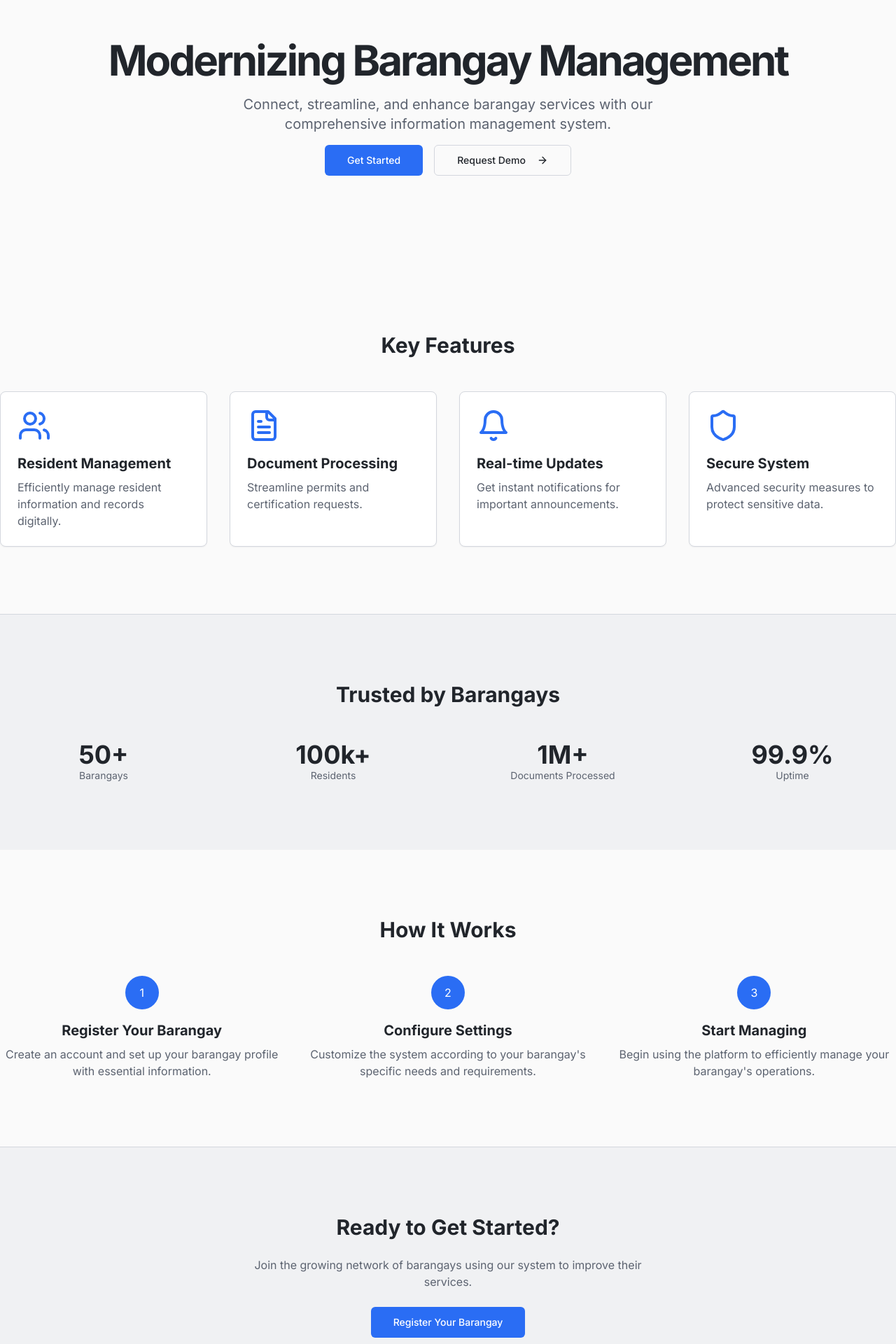
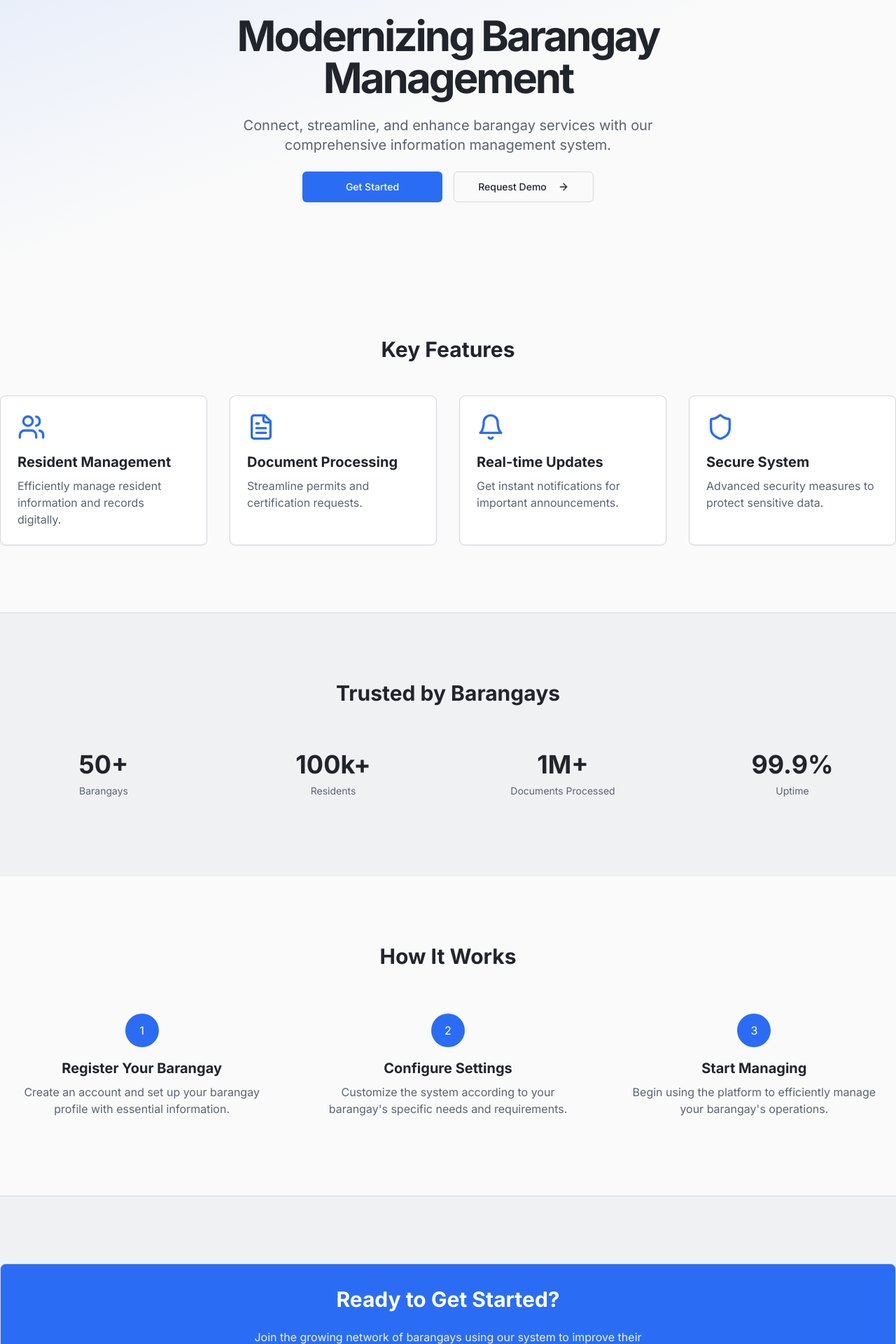
Before and after one commit to DownMan01/barangay-demo, a Next.js app: page / in a window 1280 px wide. Shown: the part 140-2060 px from the top of the page at 70% size. Built offline with nearby package versions, Linux system fonts and the light colour scheme.

Commit message:
Update page.tsx

```diff
--- a/app/page.tsx
+++ b/app/page.tsx
@@ -8,21 +8,23 @@ export default function HomePage() {
   return (
     <div className="flex min-h-screen flex-col">
       <MainNav />
+
       {/* Hero Section */}
-      <section className="mx-auto relative">
-        <div className="container flex flex-col items-center gap-4 py-24 text-center md:py-32">
-          <h1 className="text-3xl font-bold leading-tight tracking-tighter md:text-6xl lg:leading-[1.1]">
+      <section className="relative overflow-hidden">
+        <div className="absolute inset-0 bg-gradient-to-br from-primary/10 via-background to-background -z-10" />
+        <div className="container mx-auto flex flex-col items-center gap-6 py-16 md:py-24 text-center">
+          <h1 className="text-3xl font-bold leading-tight tracking-tighter md:text-5xl lg:text-6xl max-w-[800px]">
             Modernizing Barangay Management
           </h1>
-          <p className="max-w-[640px] text-lg text-muted-foreground sm:text-xl">
+          <p className="max-w-[600px] text-base text-muted-foreground sm:text-lg md:text-xl">
             Connect, streamline, and enhance barangay services with our comprehensive information management system.
           </p>
-          <div className="flex flex-wrap items-center justify-center gap-4">
-            <Button size="lg" asChild>
+          <div className="flex flex-col sm:flex-row items-center justify-center gap-4">
+            <Button size="lg" className="w-full sm:w-auto min-w-[200px]" asChild>
               <Link href="/register">Get Started</Link>
             </Button>
-            <Button size="lg" variant="outline" asChild>
-              <Link href="/demo">
+            <Button size="lg" variant="outline" className="w-full sm:w-auto min-w-[200px]" asChild>
+              <Link href="/demo" className="flex items-center justify-center">
                 Request Demo <ArrowRight className="ml-2 h-4 w-4" />
               </Link>
             </Button>
@@ -31,15 +33,15 @@ export default function HomePage() {
       </section>
 
       {/* Features Section */}
-      <section className="mx-auto container py-16 md:py-24">
-        <h2 className="mb-12 text-center text-3xl font-bold">Key Features</h2>
-        <div className="grid gap-8 md:grid-cols-2 lg:grid-cols-4">
+      <section className="container mx-auto py-12 md:py-24">
+        <h2 className="text-2xl md:text-3xl font-bold text-center mb-8 md:mb-12">Key Features</h2>
+        <div className="grid gap-6 md:gap-8 sm:grid-cols-2 lg:grid-cols-4">
           {features.map((feature, index) => (
-            <Card key={index} className="relative overflow-hidden">
+            <Card key={index} className="relative overflow-hidden hover:shadow-lg transition-all">
               <CardContent className="p-6">
-                <feature.icon className="mb-4 h-12 w-12 text-primary" />
-                <h3 className="mb-2 text-xl font-bold">{feature.title}</h3>
-                <p className="text-muted-foreground">{feature.description}</p>
+                <feature.icon className="mb-4 h-10 w-10 text-primary" />
+                <h3 className="text-lg md:text-xl font-bold mb-2">{feature.title}</h3>
+                <p className="text-sm md:text-base text-muted-foreground">{feature.description}</p>
               </CardContent>
             </Card>
           ))}
@@ -48,12 +50,12 @@ export default function HomePage() {
 
       {/* Statistics Section */}
       <section className="border-t bg-muted/50">
-        <div className="container mx-auto py-16 md:py-24">
-          <h2 className="mb-12 text-center text-3xl font-bold">Trusted by Barangays</h2>
-          <div className="grid gap-8 md:grid-cols-4">
+        <div className="container mx-auto py-12 md:py-24">
+          <h2 className="text-2xl md:text-3xl font-bold text-center mb-8 md:mb-12">Trusted by Barangays</h2>
+          <div className="grid gap-8 sm:grid-cols-2 lg:grid-cols-4">
             {stats.map((stat, index) => (
-              <div key={index} className="text-center">
-                <div className="text-3xl font-bold md:text-4xl">{stat.value}</div>
+              <div key={index} className="text-center p-4">
+                <div className="text-2xl md:text-3xl lg:text-4xl font-bold mb-2">{stat.value}</div>
                 <div className="text-sm text-muted-foreground">{stat.label}</div>
               </div>
             ))}
@@ -62,16 +64,16 @@ export default function HomePage() {
       </section>
 
       {/* How It Works Section */}
-      <section className="mx-auto container py-16 md:py-24">
-        <h2 className="mb-12 text-center text-3xl font-bold">How It Works</h2>
-        <div className="grid gap-8 md:grid-cols-3">
+      <section className="container mx-auto py-12 md:py-24">
+        <h2 className="text-2xl md:text-3xl font-bold text-center mb-8 md:mb-12">How It Works</h2>
+        <div className="grid gap-8 sm:grid-cols-2 lg:grid-cols-3">
           {steps.map((step, index) => (
-            <div key={index} className="flex flex-col items-center text-center">
+            <div key={index} className="flex flex-col items-center text-center p-4">
               <div className="mb-4 flex h-12 w-12 items-center justify-center rounded-full bg-primary text-primary-foreground">
                 {index + 1}
               </div>
-              <h3 className="mb-2 text-xl font-bold">{step.title}</h3>
-              <p className="text-muted-foreground">{step.description}</p>
+              <h3 className="text-lg md:text-xl font-bold mb-2">{step.title}</h3>
+              <p className="text-sm md:text-base text-muted-foreground">{step.description}</p>
             </div>
           ))}
         </div>
@@ -79,16 +81,20 @@ export default function HomePage() {
 
       {/* CTA Section */}
       <section className="border-t bg-muted/50">
-        <div className="container mx-auto py-16 md:py-24">
+        <div className="container mx-auto py-12 md:py-24">
+          <Card className="bg-primary text-primary-foreground">
+            <CardContent className="p-8">
               <div className="flex flex-col items-center gap-6 text-center">
-            <h2 className="text-3xl font-bold">Ready to Get Started?</h2>
-            <p className="max-w-[600px] text-muted-foreground">
+                <h2 className="text-2xl md:text-3xl font-bold">Ready to Get Started?</h2>
+                <p className="max-w-[600px] text-primary-foreground/90 text-sm md:text-base">
                   Join the growing network of barangays using our system to improve their services.
                 </p>
-            <Button size="lg" asChild>
+                <Button size="lg" variant="secondary" className="w-full sm:w-auto min-w-[200px]" asChild>
                   <Link href="/register">Register Your Barangay</Link>
                 </Button>
               </div>
+            </CardContent>
+          </Card>
         </div>
       </section>
     </div>
```
Lines whose indentation alone changed are shown as unchanged.
